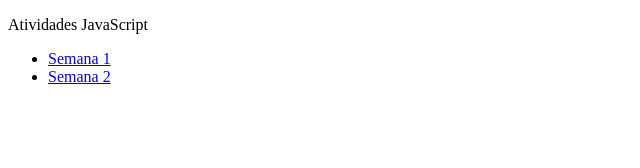
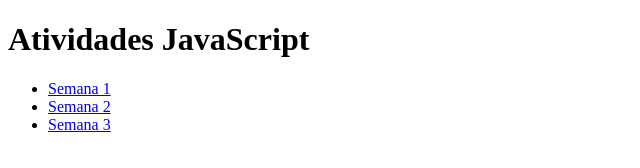
Before and after one commit to IsabelleCabriotti/projetojs, a plain HTML site: page index.html in a window 1280 px wide. Shown: the whole page, without its empty margins (0-640 px from the left). Drawn offline with Linux system fonts and the light colour scheme.

Commit message:
semana 3

```diff
--- a/index.html
+++ b/index.html
@@ -5,10 +5,11 @@
     <title>Atividades JavaScript</title>
 </head>
 <body>
-    <p>Atividades JavaScript</p>
+    <h1>Atividades JavaScript</h1>
     <ul>
         <li><a href="semana1.html">Semana 1</a></li>
         <li><a href="semana2.html">Semana 2</a></li>
+        <li><a href="semana3.html">Semana 3</a></li>
     </ul>
 </body>
 </html>
```
